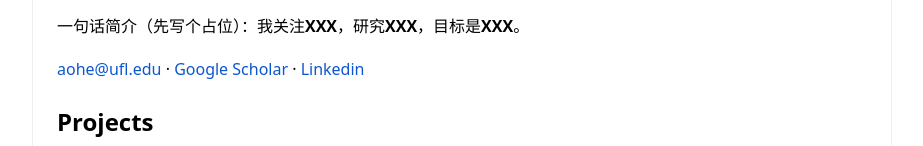
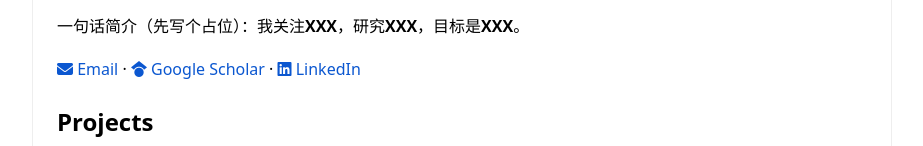
Before and after one commit to ao-he/ao-he.github.io, a plain HTML site: page index.html in a window 1280 px wide. Shown: the part 180-326 px from the top of the page, without its empty margins (178-1101 px from the left). Drawn offline with Linux system fonts and the light colour scheme.

Commit message:
Add Font Awesome for email and social media links
Added Font Awesome icons for email and social links.

```diff
--- a/index.html
+++ b/index.html
@@ -1,6 +1,7 @@
 <!doctype html>
 <html lang="zh">
 <head>
+  <link rel="stylesheet" href="https://cdnjs.cloudflare.com/ajax/libs/font-awesome/6.5.0/css/all.min.css">
   <meta charset="utf-8" />
   <meta name="viewport" content="width=device-width,initial-scale=1" />
   <title>Ao He | Personal Site</title>
@@ -25,12 +26,19 @@
     <p>
       一句话简介（先写个占位）：我关注<strong>XXX</strong>，研究<strong>XXX</strong>，目标是<strong>XXX</strong>。
     </p>
+ <p>
+  <a href="mailto:aohe@ufl.edu">
+    <i class="fa-solid fa-envelope"></i> Email
+  </a> ·
 
-    <p>
-      <a href="mailto:aohe@ufl.edu">aohe@ufl.edu</a> ·
-      <a href="https://scholar.google.com/citations?user=mpcGXTgAAAAJ&hl=zh-TW" target="_blank" rel="noreferrer">Google Scholar</a> ·
-      <a href="www.linkedin.com/in/ao-he" target="_blank" rel="noreferrer">Linkedin</a>
-    </p>
+  <a href="https://scholar.google.com/citations?user=mpcGXTgAAAAJ&hl=zh-TW" target="_blank">
+    <i class="fa-brands fa-google-scholar"></i> Google Scholar
+  </a> ·
+
+  <a href="https://www.linkedin.com/in/ao-he" target="_blank">
+    <i class="fa-brands fa-linkedin"></i> LinkedIn
+  </a>
+</p>
 
     <h2>Projects</h2>
     <div class="grid">
```
